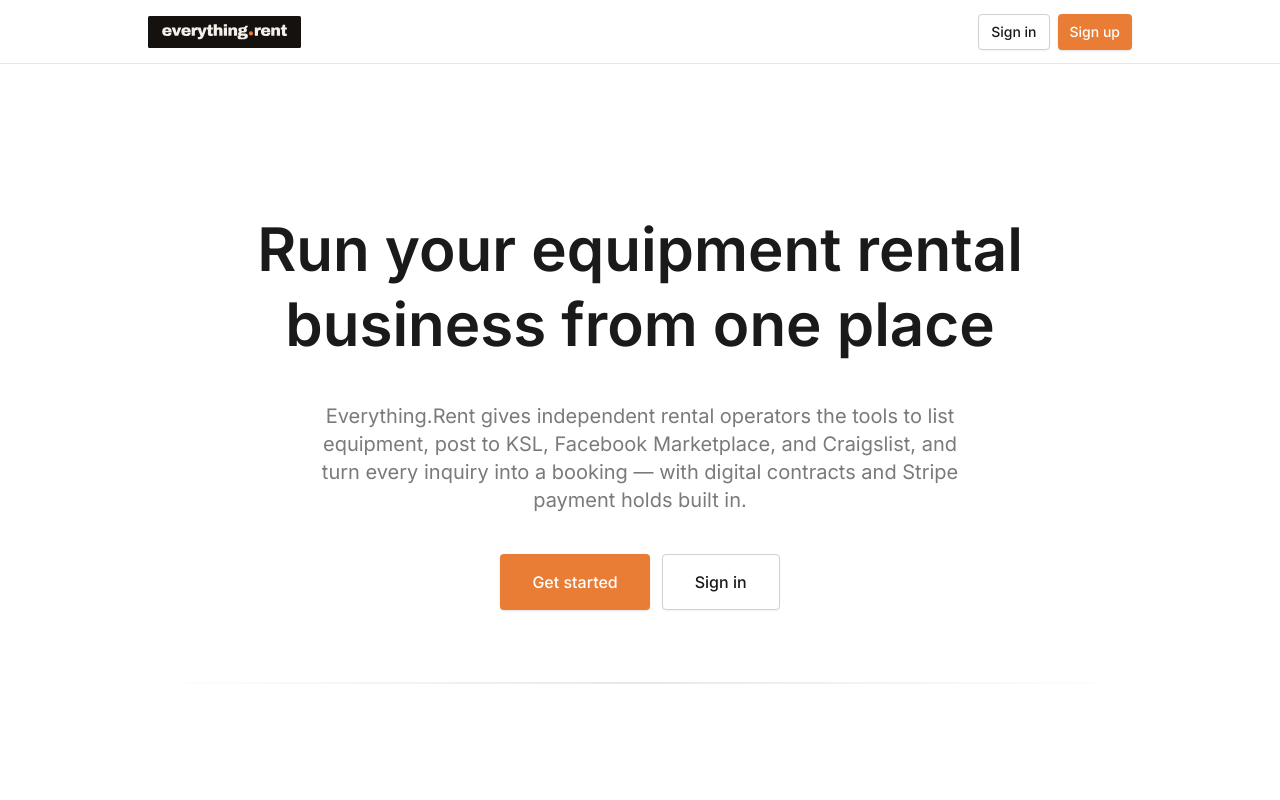
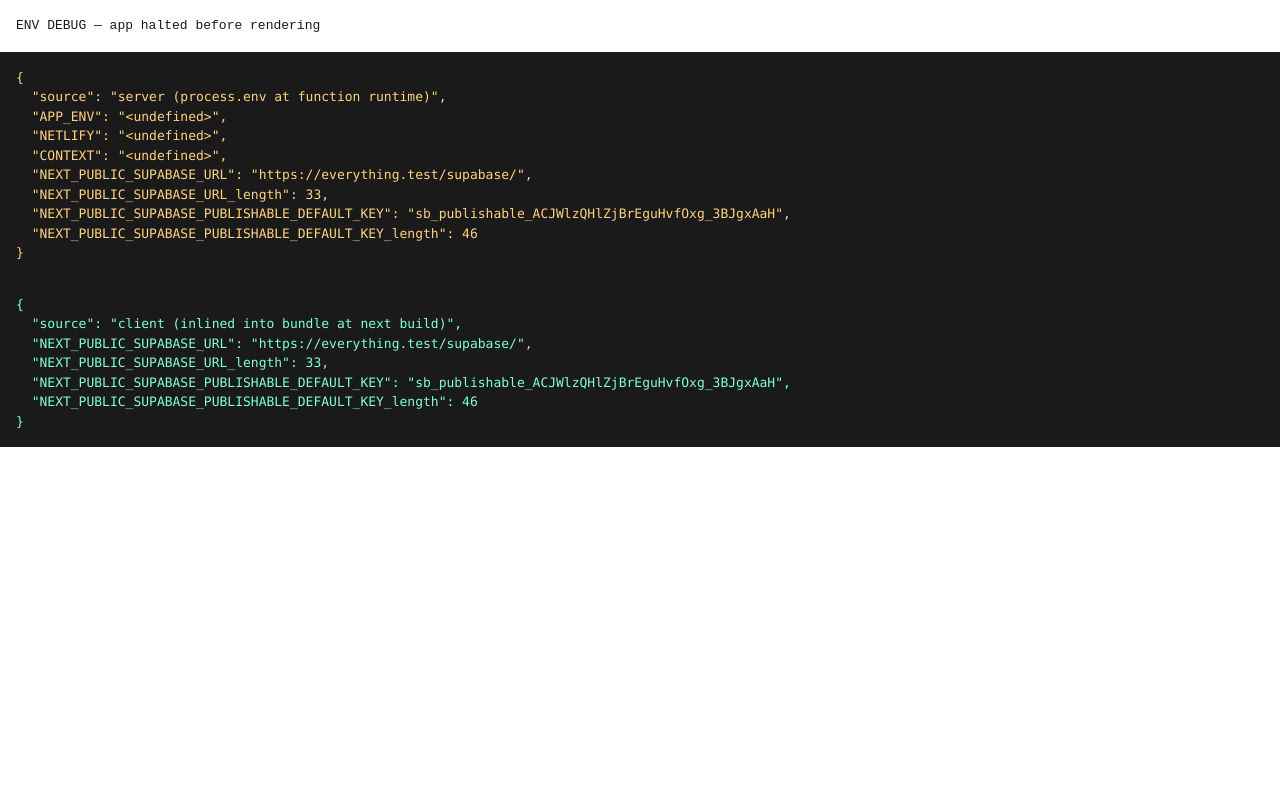
Before and after one commit to the-clint/rentingapp, a Next.js app: page / in a window 1280 px wide. Shown: the top 800 px of the page. Built offline with nearby package versions, Linux system fonts and the light colour scheme; no server answers.

Commit message:
testing env var parsing

```diff
--- /dev/null
+++ b/app/__env-debug-client.tsx
@@ -0,0 +1,30 @@
+"use client";
+
+export function EnvDebugClient() {
+  const url = process.env.NEXT_PUBLIC_SUPABASE_URL;
+  const key = process.env.NEXT_PUBLIC_SUPABASE_PUBLISHABLE_DEFAULT_KEY;
+  return (
+    <pre
+      style={{
+        background: "#1a1a1a",
+        color: "#7fffd4",
+        padding: "1rem",
+        fontSize: "13px",
+        whiteSpace: "pre-wrap",
+        wordBreak: "break-all",
+      }}
+    >
+      {JSON.stringify(
+        {
+          source: "client (inlined into bundle at next build)",
+          NEXT_PUBLIC_SUPABASE_URL: url ?? "<undefined>",
+          NEXT_PUBLIC_SUPABASE_URL_length: url?.length ?? 0,
+          NEXT_PUBLIC_SUPABASE_PUBLISHABLE_DEFAULT_KEY: key ?? "<undefined>",
+          NEXT_PUBLIC_SUPABASE_PUBLISHABLE_DEFAULT_KEY_length: key?.length ?? 0,
+        },
+        null,
+        2,
+      )}
+    </pre>
+  );
+}
--- a/app/layout.tsx
+++ b/app/layout.tsx
@@ -2,6 +2,7 @@ import type { Metadata } from "next";
 import { Inter } from "next/font/google";
 import { ThemeProvider } from "next-themes";
 import "./globals.css";
+import { EnvDebugClient } from "./__env-debug-client";
 
 const defaultUrl =
   process.env.NEXT_PUBLIC_SITE_URL ||
@@ -23,21 +24,44 @@ const inter = Inter({
 });
 
 export function RootLayout({
-  children,
+  children: _children,
 }: Readonly<{
   children: React.ReactNode;
 }>) {
+  // TEMP DIAGNOSTIC: dump what the app actually sees for the Supabase
+  // public env vars after Netlify build + runtime, then halt before any
+  // other code can run. Remove once diagnosed.
+  const serverUrl = process.env.NEXT_PUBLIC_SUPABASE_URL;
+  const serverKey = process.env.NEXT_PUBLIC_SUPABASE_PUBLISHABLE_DEFAULT_KEY;
+  const serverDump = {
+    source: "server (process.env at function runtime)",
+    APP_ENV: process.env.APP_ENV ?? "<undefined>",
+    NETLIFY: process.env.NETLIFY ?? "<undefined>",
+    CONTEXT: process.env.CONTEXT ?? "<undefined>",
+    NEXT_PUBLIC_SUPABASE_URL: serverUrl ?? "<undefined>",
+    NEXT_PUBLIC_SUPABASE_URL_length: serverUrl?.length ?? 0,
+    NEXT_PUBLIC_SUPABASE_PUBLISHABLE_DEFAULT_KEY: serverKey ?? "<undefined>",
+    NEXT_PUBLIC_SUPABASE_PUBLISHABLE_DEFAULT_KEY_length: serverKey?.length ?? 0,
+  };
   return (
     <html lang="en" className={inter.variable} suppressHydrationWarning>
       <body className="font-sans antialiased">
-        <ThemeProvider
-          attribute="class"
-          defaultTheme="system"
-          enableSystem
-          disableTransitionOnChange
+        <h1 style={{ fontFamily: "monospace", padding: "1rem" }}>
+          ENV DEBUG — app halted before rendering
+        </h1>
+        <pre
+          style={{
+            background: "#1a1a1a",
+            color: "#ffd27f",
+            padding: "1rem",
+            fontSize: "13px",
+            whiteSpace: "pre-wrap",
+            wordBreak: "break-all",
+          }}
         >
-          {children}
-        </ThemeProvider>
+          {JSON.stringify(serverDump, null, 2)}
+        </pre>
+        <EnvDebugClient />
       </body>
     </html>
   );
```
